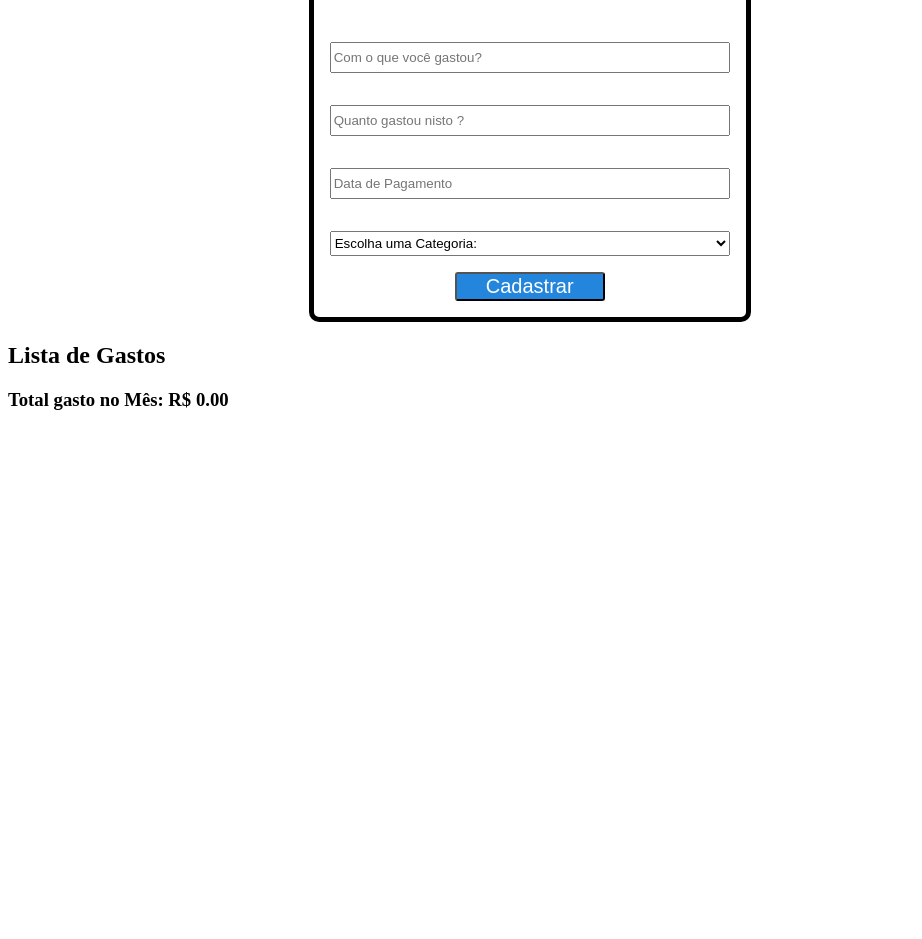
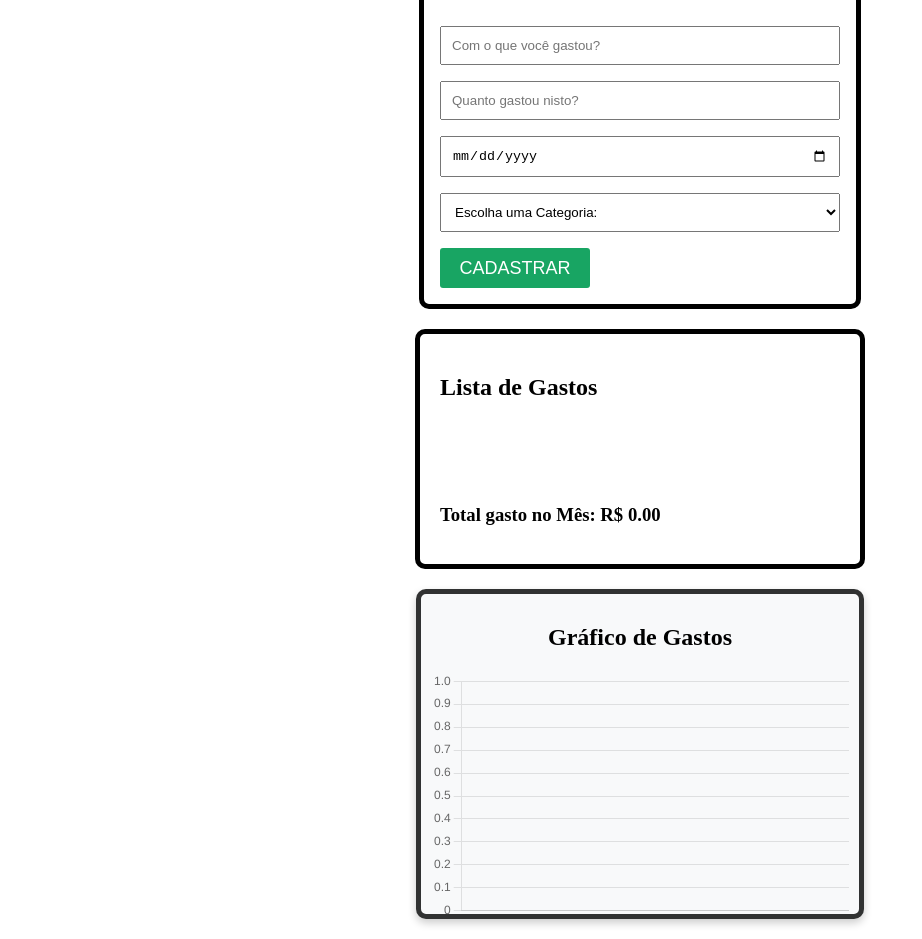
Before and after one commit to Marttinis/Calculadora_de_Gastos, a React (Vite) app: page / in a window 1280 px wide. Shown: the part 100-1039 px from the top of the page, without its empty margins (0-922 px from the left). Before the commit the page ends 800 px from the top, so only its background shows below. Built offline with nearby package versions, Linux system fonts and the light colour scheme.

Commit message:
add: Funcionalidade e estilização dos componentes

```diff
--- a/package.json
+++ b/package.json
@@ -10,7 +10,9 @@
     "preview": "vite preview"
   },
   "dependencies": {
+    "chart.js": "^4.4.7",
     "react": "^18.3.1",
+    "react-chartjs-2": "^5.3.0",
     "react-dom": "^18.3.1",
     "react-router-dom": "^7.1.3"
   },
--- a/src/Components/App.jsx
+++ b/src/Components/App.jsx
@@ -1,18 +1,18 @@
-
-// import './assets/css/App.css'
-
-import Formulario from "./Formulario"
-import ListaDeGastos from "./ListaDeGastos"
+import Formulario from "./Formulario";
+import ListaDeGastos from "./ListaDeGastos";
+import GraficoDeGastos from "./GraficoDeGastos";
+import { useState } from "react";
 
 function App() {
+    const [gastos, setGastos] = useState([]);
 
-
-  return (
-    <>
-      <Formulario />
-      <ListaDeGastos />
-    </>
-  )
+    return (
+        <>
+            <Formulario setGastos={setGastos} />
+            <ListaDeGastos gastos={gastos} />
+            <GraficoDeGastos gastos={gastos} />
+        </>
+    );
 }
 
-export default App
+export default App;
--- a/src/Components/Formulario.css
+++ b/src/Components/Formulario.css
@@ -1,10 +1,9 @@
-#formulario{
+#formulario {
   display: flex;
   justify-content: center;
 }
 
-
-#formulario form{
+#formulario form {
   display: flex;
   flex-direction: column;
   gap: 1rem;
@@ -16,28 +15,31 @@
   padding-bottom: 1rem;
   border-radius: 10px;
   background-color: white;
-
 }
 
-#formulario input, select, option  {
-    height: 25px;
+#formulario input,
+select,
+option {
+  padding: 10px;
   color: black;
 }
 
-#formulario form button{
-    background-color:rgb(35, 134, 220);
+#formulario form button {
+  background-color: rgb(24, 165, 99);
   color: white;
   cursor: pointer;
   transition: background-color 0.3s ease;
   width: 150px;
   border-radius: 3px;
   align-items: center;
-    font-size: 20px;
-
+  font-size: 18px;
+  height: 40px;
+  border: none;
+  text-transform: uppercase;
 }
 
-#formulario form button:hover{
-    background-color: rgb(24, 93, 154)  ;
+#formulario form button:hover {
+  background-color: rgb(24, 93, 154);
 }
 
 #botao {
--- a/src/Components/Formulario.jsx
+++ b/src/Components/Formulario.jsx
@@ -1,68 +1,74 @@
-import { useState } from 'react';
-import './Formulario.css'
-import ListaDeGastos from './ListaDeGastos';
-function Formulario() {
+import { useState } from "react";
+import "./Formulario.css";
+function Formulario({ setGastos }) {
+  const valorInicial = {
+    nome: "",
+    valor: "",
+    data: "",
+    categoria: "",
+  };
 
-    const valorIncial = {
-        nome: '',
-        valor: '',
-        data:'',
-        categoria: ''
+  const [value, setValue] = useState(valorInicial);
 
-    }
-
-    const [value, setValue] = useState(valorIncial)
-    const [gastos, setGastos] = useState([]);
-
-    function armazenar(ev){
-        const {name, value} = ev.target;
+  function armazenar(ev) {
+    const { name, value } = ev.target;
     setValue((prevValue) => ({
       ...prevValue,
-            [name]: value
+      [name]: value,
     }));
-
   }
-
 
   function cadastrar(ev) {
     ev.preventDefault();
-        // console.log("Gasto cadastrado:", value); // Simula o envio dos dados
     setGastos((prevGastos) => [...prevGastos, value]);
-        setValue(valorIncial); // Limpa o formulário
+    setValue(valorInicial);
   }
 
   return (
-        <div id='formulario'>
+    <div id="formulario">
       <form onSubmit={cadastrar}>
         <h1>Calculadora de Gastos 🧮</h1>
-                <label htmlFor="Nome"> </label>
-                <input type="text" id='nome' name='nome' value={value.nome} onChange={armazenar} placeholder="Com o que você gastou?" required />
-
-                <label htmlFor="Nome"> </label>
-                <input type="number" id='valor' name='valor' value={value.valor} onChange={armazenar} placeholder="Quanto gastou nisto ?" required />
-
-                <label htmlFor="data"></label>
-                <input type="data" name="data" id="data" value={value.data} onChange={armazenar} placeholder='Data de Pagamento' required />
-
-                <label htmlFor="categorias"></label>
-
-                <select name="categoria" id="categoria" value={value.categoria} onChange={armazenar} required>
+        <input
+          type="text"
+          name="nome"
+          value={value.nome}
+          onChange={armazenar}
+          placeholder="Com o que você gastou?"
+          required
+        />
+        <input
+          type="number"
+          name="valor"
+          value={value.valor}
+          onChange={armazenar}
+          placeholder="Quanto gastou nisto?"
+          required
+        />
+        <input
+          type="date"
+          name="data"
+          value={value.data}
+          onChange={armazenar}
+          required
+        />
+        <select
+          name="categoria"
+          value={value.categoria}
+          onChange={armazenar}
+          required
+        >
           <option value="">Escolha uma Categoria:</option>
           <option value="Lazer">Lazer</option>
           <option value="Streaming">Streaming</option>
           <option value="Cursos">Cursos</option>
           <option value="Games">Games</option>
-                    <option value="Fast Food">Fast Food</option>
-                    <option value="Mercado">Mercado</option>
+          <option value="Alimentação">Alimentação</option>
+          <option value="Energia">Energia</option>
+          <option value="Energia">Água</option>
           <option value="Outros">Outros</option>
         </select>
-
-                <div id='botao'>
-                    <button type='submit'>Cadastrar</button>
-                </div>
-
+        <button type="submit">Cadastrar</button>
       </form>
-            <ListaDeGastos gastos={gastos} />
     </div>
   );
 }
--- /dev/null
+++ b/src/Components/GraficoDeGastos.jsx
@@ -0,0 +1,89 @@
+import {
+  BarElement,
+  CategoryScale,
+  Chart as ChartJS,
+  Legend,
+  LinearScale,
+  Title,
+  Tooltip,
+} from "chart.js";
+import { useEffect, useState } from "react";
+import { Bar } from "react-chartjs-2";
+
+// Registrando os componentes do Chart.js
+ChartJS.register(
+  CategoryScale,
+  LinearScale,
+  BarElement,
+  Title,
+  Tooltip,
+  Legend
+);
+
+function Grafico({ gastos }) {
+  const [dadosGrafico, setDadosGrafico] = useState({
+    labels: [],
+    datasets: [],
+  });
+
+  useEffect(() => {
+    const categorias = {};
+    gastos.forEach((gasto) => {
+      if (categorias[gasto.categoria]) {
+        categorias[gasto.categoria] += parseFloat(gasto.valor);
+      } else {
+        categorias[gasto.categoria] = parseFloat(gasto.valor);
+      }
+    });
+
+    setDadosGrafico({
+      labels: Object.keys(categorias),
+      datasets: [
+        {
+          label: "Gastos por Categoria",
+          data: Object.values(categorias),
+          backgroundColor: "rgba(54, 162, 235, 0.6)", // Azul
+          borderColor: "rgba(54, 162, 235, 1)", // Borda azul
+          borderWidth: 1,
+        },
+      ],
+    });
+  }, [gastos]);
+
+  return (
+    <div
+      style={{
+        width: "100%",
+        maxWidth: "418px",
+        height: "300px",
+        margin: "20px auto",
+        padding: "10px",
+        backgroundColor: "#f8f9fa",
+        borderRadius: "10px",
+        boxShadow: "0px 4px 8px rgba(0, 0, 0, 0.2)",
+        border: "5px solid  rgba(0, 0, 0, 0.8)",
+      }}
+    >
+      <h2 style={{ textAlign: "center", fontSize: "24px" }}>
+        Gráfico de Gastos
+      </h2>
+      <div style={{ width: "100%", height: "250px" }}>
+        <Bar
+          data={dadosGrafico}
+          options={{
+            responsive: true,
+            maintainAspectRatio: false,
+            plugins: {
+              legend: { display: false },
+            },
+            scales: {
+              y: { beginAtZero: true },
+            },
+          }}
+        />
+      </div>
+    </div>
+  );
+}
+
+export default Grafico;
--- a/src/Components/ListaDeGastos.jsx
+++ b/src/Components/ListaDeGastos.jsx
@@ -1,19 +1,19 @@
+import "./ListarGastos.css";
+
 function ListaDeGastos({ gastos = [] }) {
-
   // Função para calcular o total dos gastos
   function gastoTotal() {
     return gastos.reduce((total, gasto) => total + parseFloat(gasto.valor), 0);
-
   }
 
-
   return (
-        <div>
+    <div className="container">
       <h2>Lista de Gastos</h2>
       <ul>
         {gastos.map((gasto, index) => (
           <li key={index}>
-                        <strong>{gasto.nome}</strong> - R$ {parseFloat(gasto.valor)} - {gasto.data} ({gasto.categoria})
+            <strong>{gasto.nome}</strong> - R$ {parseFloat(gasto.valor)} -{" "}
+            {gasto.data} ({gasto.categoria})
           </li>
         ))}
       </ul>
--- /dev/null
+++ b/src/Components/ListarGastos.css
@@ -0,0 +1,10 @@
+.container {
+  display: flex;
+  flex-direction: column;
+  gap: 1rem;
+  width: 400px;
+  border: 5px solid black;
+  border-radius: 10px;
+  margin: 20px auto;
+  padding: 20px;
+}
```
Also changed, not shown: src/Components/grafico.jsx (deleted, +0 -9 lines), 1 other file (tests, documents, lock files or other folders). Lines whose indentation alone changed are shown as unchanged.
